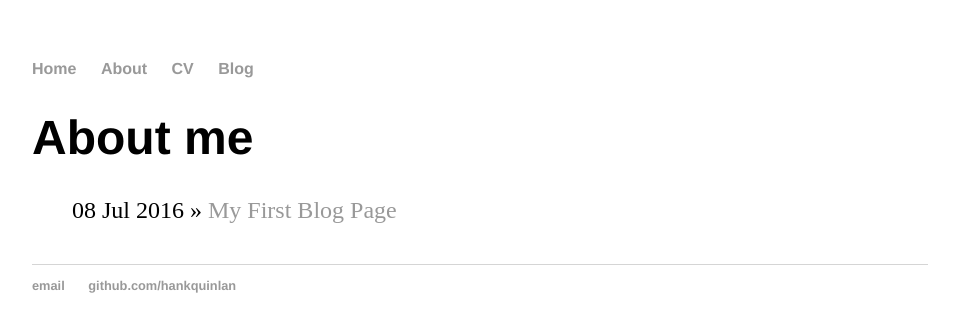
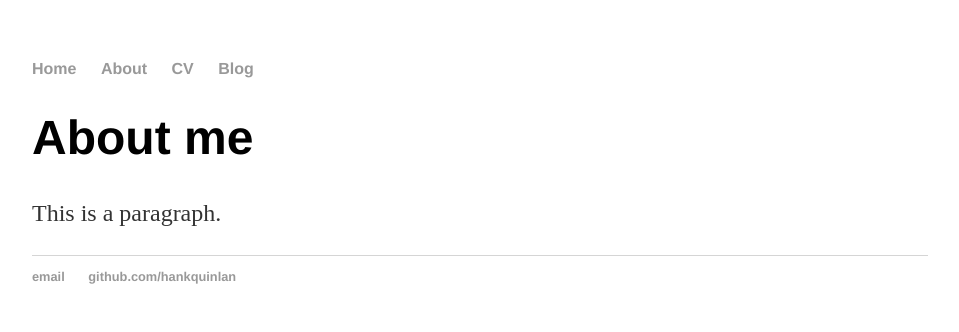
Before and after one commit to ehs73/ehs73.github.io, a Jekyll site: the page built from about/index.html, in a window 1280 px wide. Shown: the top 332 px of the page, without its empty margins (160-1119 px from the left). Built offline with Jekyll 4.4.1, drawn with Linux system fonts in a browser that asks for light colours.

Commit message:
Update index.html

```diff
--- a/about/index.html
+++ b/about/index.html
@@ -3,9 +3,7 @@ layout: default
 title: About me
 ---
 	<h1>{{ page.title }}</h1>
-	<ul class="posts">
 
-	  {% for post in site.posts %}
-	    <li><span>{{ post.date | date_to_string }}</span> » <a href="{{ post.url }}" title="{{ post.title }}">{{ post.title }}</a></li>
-	  {% endfor %}
+	<p>This is a paragraph.</p>
+
 	</ul>
```
